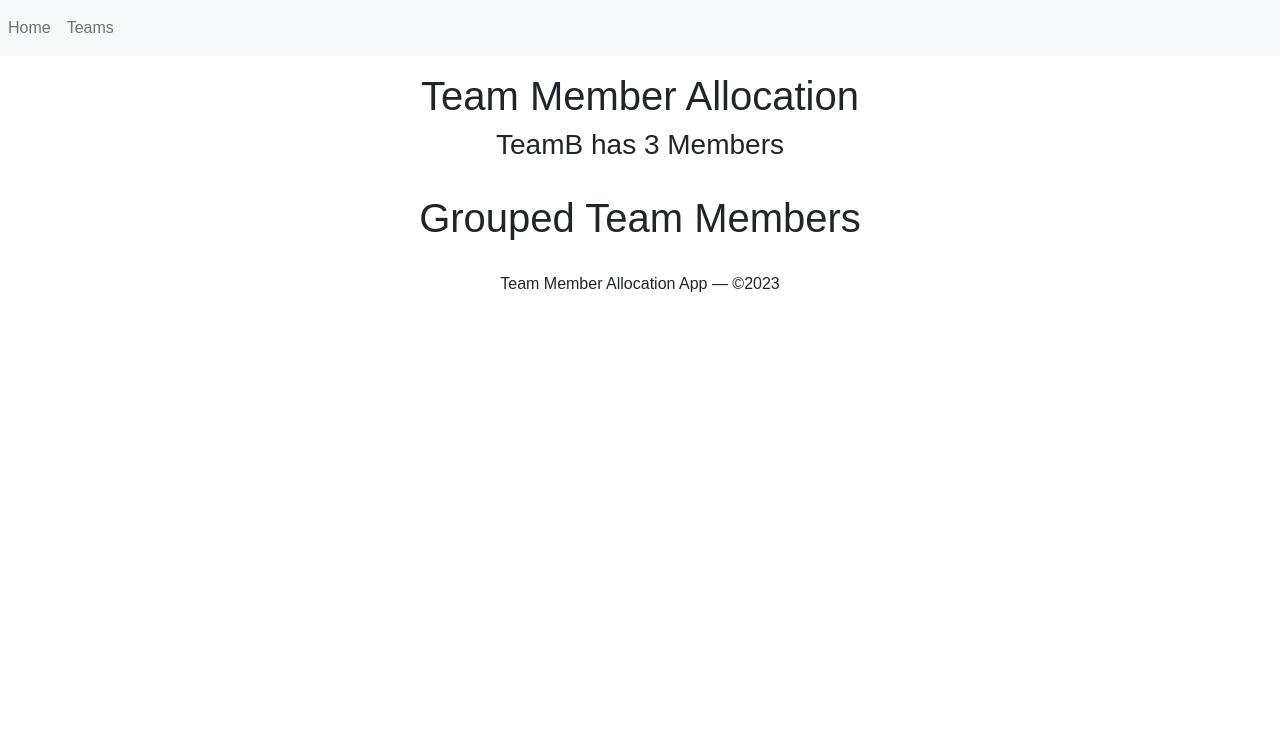
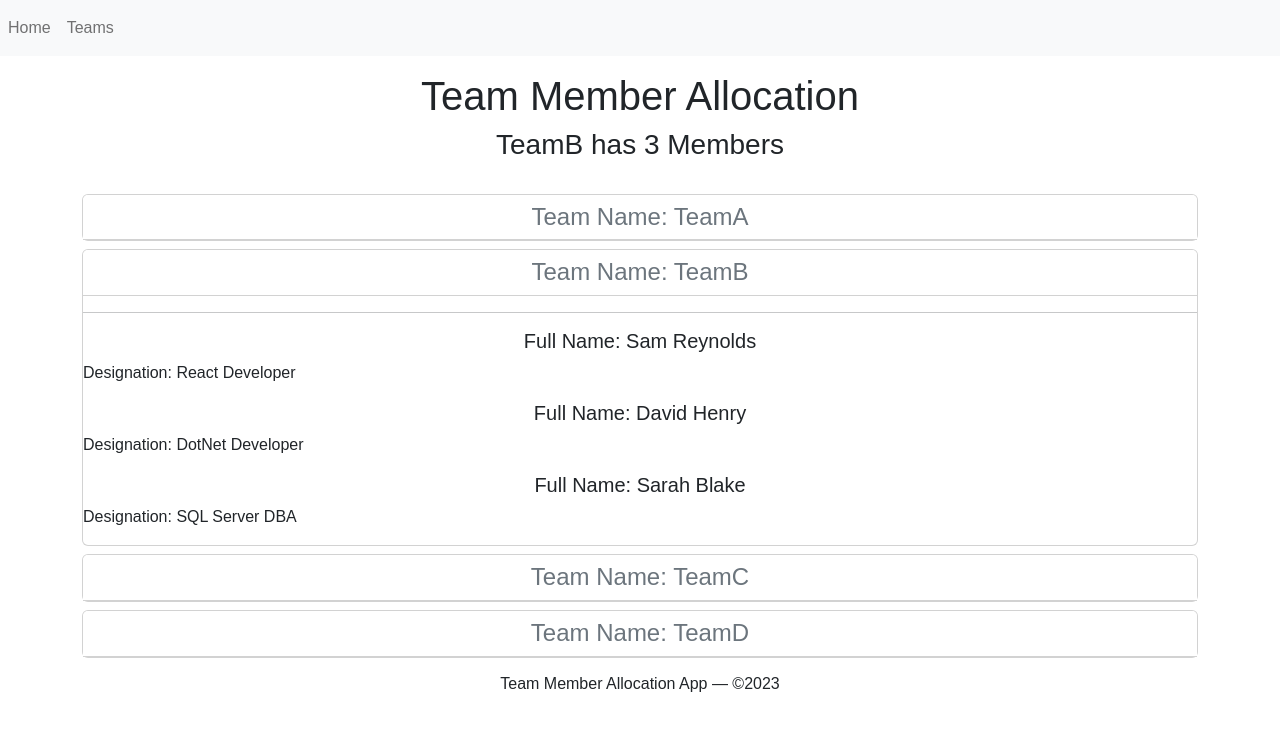
Before and after one commit to GabeValdivia/TeamMemberAllocation, a React (Vite) app: page /GroupedTeamMembers in a window 1280 px wide. Shown: the top 730 px of the page. Built offline with nearby package versions, Linux system fonts and the light colour scheme; the HTML template or start-up script is replaced by a standard one.

Commit message:
Create teams page

```diff
--- a/src/App.jsx
+++ b/src/App.jsx
@@ -137,7 +137,10 @@
                 handleTeamSelectionChange={handleTeamSelectionChange}
               />}>
           </Route>
-          <Route path="/GroupedTeamMembers" element={<GroupedTeamMembers />}>
+          <Route path="/GroupedTeamMembers" element={<GroupedTeamMembers
+                                                      employees={employees}
+                                                      selectedTeam={selectedTeam}
+                                                      setTeam={setTeam}/>}>
           </Route>
           <Route path="*" element={<NotFound />}>
           </Route>
--- a/src/GroupedTeamMembers.jsx
+++ b/src/GroupedTeamMembers.jsx
@@ -1,14 +1,64 @@
-const GroupedTeamMembers = () => {
+import { useState } from 'react';
+
+const GroupedTeamMembers = ({ employees, selectedTeam, setTeam }) => {
+
+  const [groupedEmployees, setGroupedData] = useState(groupTeamMembers());
+
+  function groupTeamMembers() {
+    var teams = [];
+
+    var teamAMembers = employees.filter((employee) => employee.teamName === 'TeamA');
+    var teamA = { team: 'TeamA', members: teamAMembers, collapsed: selectedTeam === 'TeamA' ? false : true };
+    teams.push(teamA);
+
+    var teamBMembers = employees.filter((employee) => employee.teamName === 'TeamB');
+    var teamB = { team: 'TeamB', members: teamBMembers, collapsed: selectedTeam === 'TeamB' ? false : true };
+    teams.push(teamB);
+
+    var teamCMembers = employees.filter((employee) => employee.teamName === 'TeamC');
+    var teamC = { team: 'TeamC', members: teamCMembers, collapsed: selectedTeam === 'TeamC' ? false : true };
+    teams.push(teamC);
+
+    var teamDMembers = employees.filter((employee) => employee.teamName === 'TeamD');
+    var teamD = { team: 'TeamD', members: teamDMembers, collapsed: selectedTeam === 'TeamD' ? false : true };
+    teams.push(teamD);
+
+    return teams;
+  }
+
+  function handleTeamClick(event) {
+    var transformedGroupData = groupedEmployees.map((groupedData) => groupedData.team === event.currentTarget.id
+      ? {...groupedData, collapsed:!groupedData.collapsed }
+      :groupedData);
+    setGroupedData(transformedGroupData);
+    setTeam(event.currentTarget.id);
+  }
 
   return (
     <main className="container">
-      <div className="row justify-content-center mt-3 mb-4">
-        <div className="col-8">
-          <h1>Grouped Team Members</h1>
-        </div>
-      </div>
+      {groupedEmployees.map((item) => {
+        return (
+          <div key={item.team} className='card mt-2' style={{ cursor: "pointer" }}>
+            <h4 id={item.team} className='card-header text-secondary bg-white' onClick={handleTeamClick}>
+              Team Name: {item.team}
+            </h4>
+            <div id={"collapse_" + item.team} className={item.collapsed === true ?"collapse":""}>
+              <hr />
+              {item.members.map(member => {
+                return (
+                  <div className='mt-2'>
+                    <h5 className='card-title mt-2'>
+                      <span className='text-dark'>Full Name: {member.fullName}</span>
+                    </h5>
+                    <p>Designation: {member.designation}</p>
+                  </div>
+                );
+              })}
+            </div>
+          </div>
+        );
+      })}
     </main>
   )
 }
-
-export default GroupedTeamMembers;
+export default GroupedTeamMembers
```
